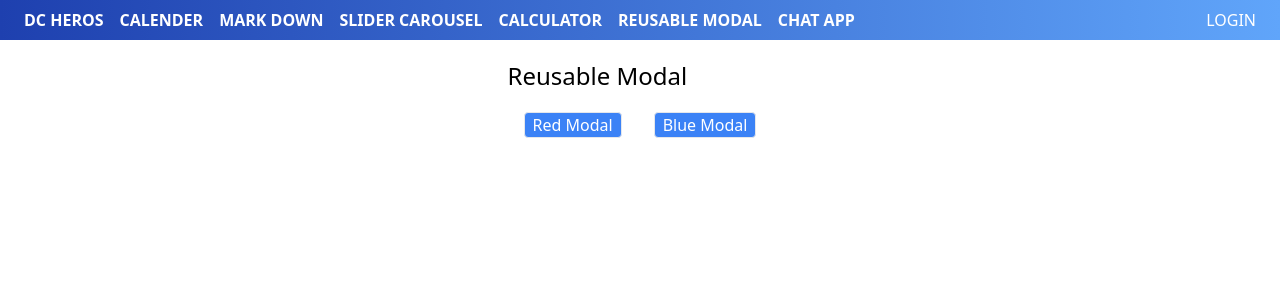
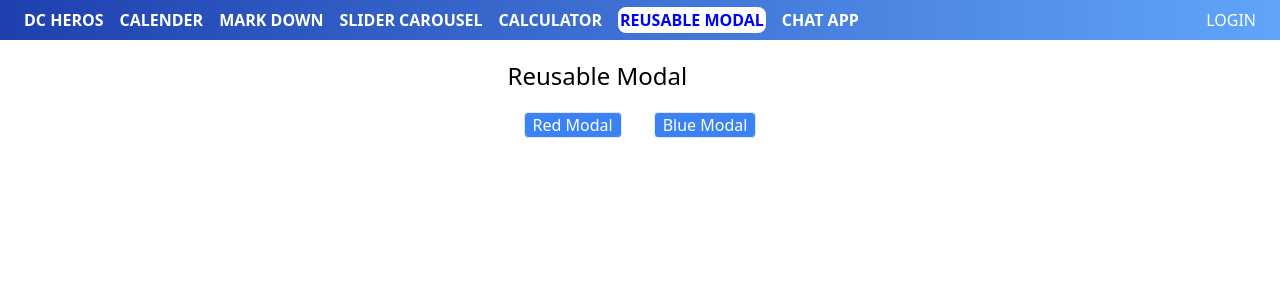
Before and after one commit to ashishakya/vue3, a Vue app: page /reusable-modal in a window 1280 px wide. Shown: the top 300 px of the page. Built offline with nearby package versions, Linux system fonts and the light colour scheme; no server answers.

Commit message:
add auth middleware

```diff
--- a/src/components/AppHeader.vue
+++ b/src/components/AppHeader.vue
@@ -2,7 +2,13 @@
   <nav class="w-full bg-gradient-to-r from-blue-800 to-blue-400 text-white px-4 py-2 font-bold">
     <div class="flex justify-between">
       <div>
-        <router-link v-for="link in links" :key="link.to" :to="link.to" class="mx-2" v-text="link.title"/>
+        <router-link
+            v-for="link in links"
+            :key="link.to"
+            :to="link.to"
+            class="mx-2"
+            v-text="link.title"
+        />
       </div>
       <div>
         <button class="mx-2" @click="handleLogout" v-if="isLoggedIn">LOGOUT</button>
@@ -48,5 +54,10 @@ export default {
 </script>
 
 <style scoped>
-
+.is-active{
+  background: white;
+  color: blue;
+  padding: 2px;
+  border-radius: 8px;
+}
 </style>
--- /dev/null
+++ b/src/middlewares/auth.js
@@ -0,0 +1,8 @@
+export default function (to, from, next, store){
+    if(store.state.isLoggedIn){
+        next()
+    }else{
+        alert("Make sure you are logged in before using chat application.✌ ✌ ✌ ✌")
+        next({name:"home"});
+    }
+}
--- a/src/router.js
+++ b/src/router.js
@@ -7,6 +7,7 @@ import Slider from "./Pages/Slider";
 import Calculator from "./Pages/Calculator";
 import ReusableModal from "./Pages/ReusableModal";
 import ChatApp from "./Pages/ChatApp";
+import store from "./store/index"
 
 const routes = [
     {
@@ -43,17 +44,37 @@ const routes = [
         path: '/reusable-modal',
         name: 'reusable-modal',
         component: ReusableModal,
+        // meta: { middleware: "auth" },
     },
     {
         path: '/chat-app',
         name: 'chat-app',
         component: ChatApp,
+        meta: { middleware: "auth" },
+        // beforeEnter: (to, from, next) => {
+        //     if(store.state.isLoggedIn){
+        //         next()
+        //     }else{
+        //         alert("Make sure you are logged in before using chat application.✌ ✌ ✌ ✌")
+        //         next({name:"home"});
+        //     }
+        // }
     },
 ];
 
 const router = createRouter({
     routes,
-    history:createWebHistory()
+    history:createWebHistory(),
+    linkExactActiveClass: 'is-active',
 });
 
+router.beforeEach((to, from, next) => {
+    if(to.meta.middleware){
+        const middleware = require("./middlewares/auth.js");
+        middleware.default(to, from, next, store);
+    }else{
+        next()
+    }
+})
+
 export default router
```
